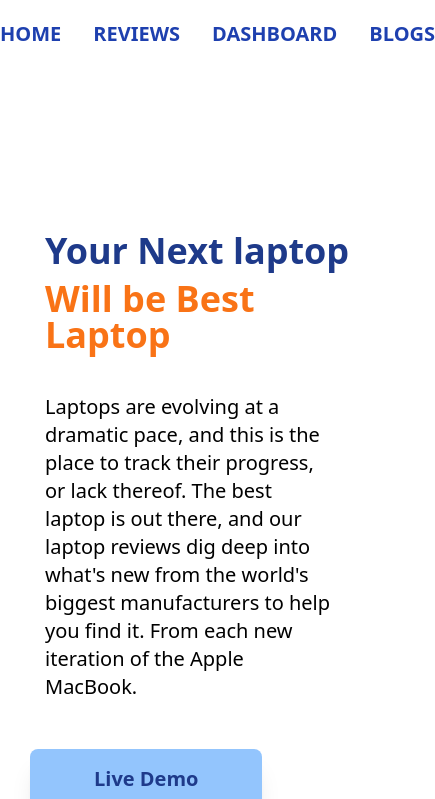
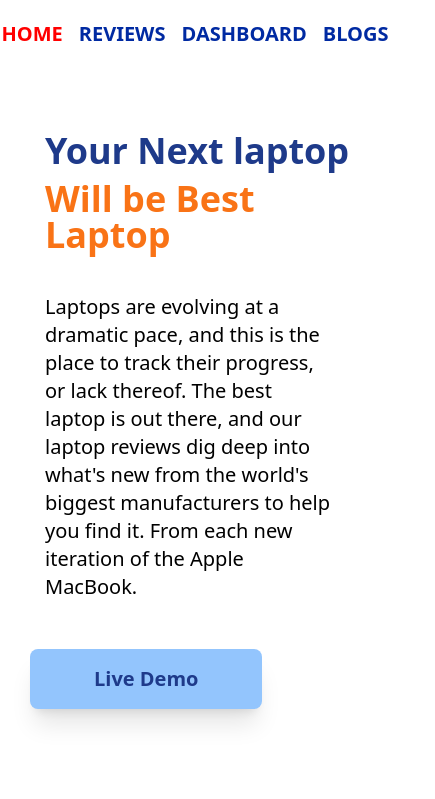
Before and after one commit to AryanPiash/laptop-review-analysis, a React (Create React App) app: page /home in a window 390 px wide. Shown: the top 799 px of the page, 435 px wide, since content can reach past the window. Built offline with nearby package versions, Linux system fonts and the light colour scheme.

Commit message:
custom link added and change style

```diff
--- a/src/App.js
+++ b/src/App.js
@@ -4,6 +4,7 @@ import Blogs from './components/Blogs/Blogs';
 import Dashboard from './components/Dashboard/Dashboard';
 import Header from './components/Header/Header';
 import Home from './components/Home/Home';
+import NotFound from './components/NotFound/NotFound';
 import Review from './components/Reviews/Reviews';
 
 function App() {
@@ -12,9 +13,11 @@ function App() {
       <Header></Header>
       <Routes>
         <Route path='/home' element={<Home></Home>}></Route>
+        <Route path='/' element={<Home></Home>}></Route>
         <Route path='/reviews' element={<Review></Review>}></Route>
         <Route path='/dashboard' element={<Dashboard></Dashboard>}></Route>
         <Route path='/blogs' element={<Blogs></Blogs>}></Route>
+        <Route path='*' element={<NotFound></NotFound>}></Route>
       </Routes>
     </div>
   );
--- /dev/null
+++ b/src/components/CustomLink/CustomLink.js
@@ -0,0 +1,20 @@
+import { Link, useMatch, useResolvedPath } from "react-router-dom";
+
+function CustomLink({ children, to, ...props }) {
+    let resolved = useResolvedPath(to);
+    let match = useMatch({ path: resolved.pathname, end: true });
+
+    return (
+      <div>
+        <Link
+          style={{ color: match ? "red" : "rgb(0 42 162)" }}
+          to={to}
+          {...props}
+        >
+          {children}
+        </Link>
+      </div>
+    );
+  }
+
+  export default CustomLink;
--- a/src/components/Header/Header.js
+++ b/src/components/Header/Header.js
@@ -1,24 +1,24 @@
 import React from 'react';
-import { Link } from 'react-router-dom';
+import CustomLink from '../CustomLink/CustomLink';
 
 const Header = () => {
     return (
         <nav className='grid md:grid-cols-1'>
             <ul className='flex justify-center my-5'>
-                <li className='text-xl mr-8 text-blue-800 font-semibold'>
-                    <Link to={'/home'}>HOME</Link>
+                <li className='text-xl lg:mr-8 mr-4 text-blue-800 font-semibold'>
+                    <CustomLink to='/home'>HOME</CustomLink>
                 </li>
 
-                <li className='text-xl mr-8 text-blue-800 font-semibold'>
-                    <Link to={'/reviews'}>REVIEWS</Link>
+                <li className='text-xl lg:mr-8 mr-4 text-blue-800 font-semibold'>
+                    <CustomLink to={'/reviews'}>REVIEWS</CustomLink>
                  </li>
 
-                <li className='text-xl mr-8 text-blue-800 font-semibold'>
-                    <Link to={'/dashboard'}>DASHBOARD</Link>
+                <li className='text-xl lg:mr-8 mr-4 text-blue-800 font-semibold'>
+                    <CustomLink to={'/dashboard'}>DASHBOARD</CustomLink>
                  </li>
 
                 <li className='text-xl text-blue-800 font-semibold'>
-                    <Link to={'/blogs'}>BLOGS</Link>
+                    <CustomLink to={'/blogs'}>BLOGS</CustomLink>
                  </li>
             </ul>
         </nav>
--- a/src/components/Home/Home.css
+++ b/src/components/Home/Home.css
@@ -7,6 +7,7 @@
     .product-container{
         grid-template-columns: 1fr;
         padding: 15px;
+        margin-top: 0;
     }
     .product-image{
         margin-top: 100px;
--- /dev/null
+++ b/src/components/NotFound/NotFound.js
@@ -0,0 +1,18 @@
+import React from 'react';
+import { Link } from 'react-router-dom';
+
+const NotFound = () => {
+    return (
+        <div className='pl-4'>
+            <h1 className='text-8xl text-orange-500 font-bold mt-7 mb-5'>OOPS!</h1>
+            <h1 className='text-3xl text-blue-900 mb-5'>We can't to seem to find the page you are looking for.</h1>
+            <h2 className='text-4xl'>Error 404</h2>
+            <Link to='/home'>
+                <button className='bg-orange-400 py-3 px-16 text-xl text-white font-semibold rounded-lg mt-10'>Go to Home</button>
+            </Link>
+
+        </div>
+    );
+};
+
+export default NotFound;
--- a/src/components/Reviews/Reviews.js
+++ b/src/components/Reviews/Reviews.js
@@ -7,7 +7,7 @@ const Reviews = () => {
 
     return (
         <div>
-            <h1 className='text-6xl text-blue-900 font-bold my-10'>Our Customers Feedback!</h1>
+            <h1 className='lg:text-6xl text-3xl text-blue-900 font-bold my-10'>Our Customers Feedback!</h1>
         <div className='grid lg:grid-cols-3 md:grid-cols-1 p-4'>
             {
                 users.map(user => <Review
```
Also changed, not shown: public/data.json (added, +38 -0 lines).
